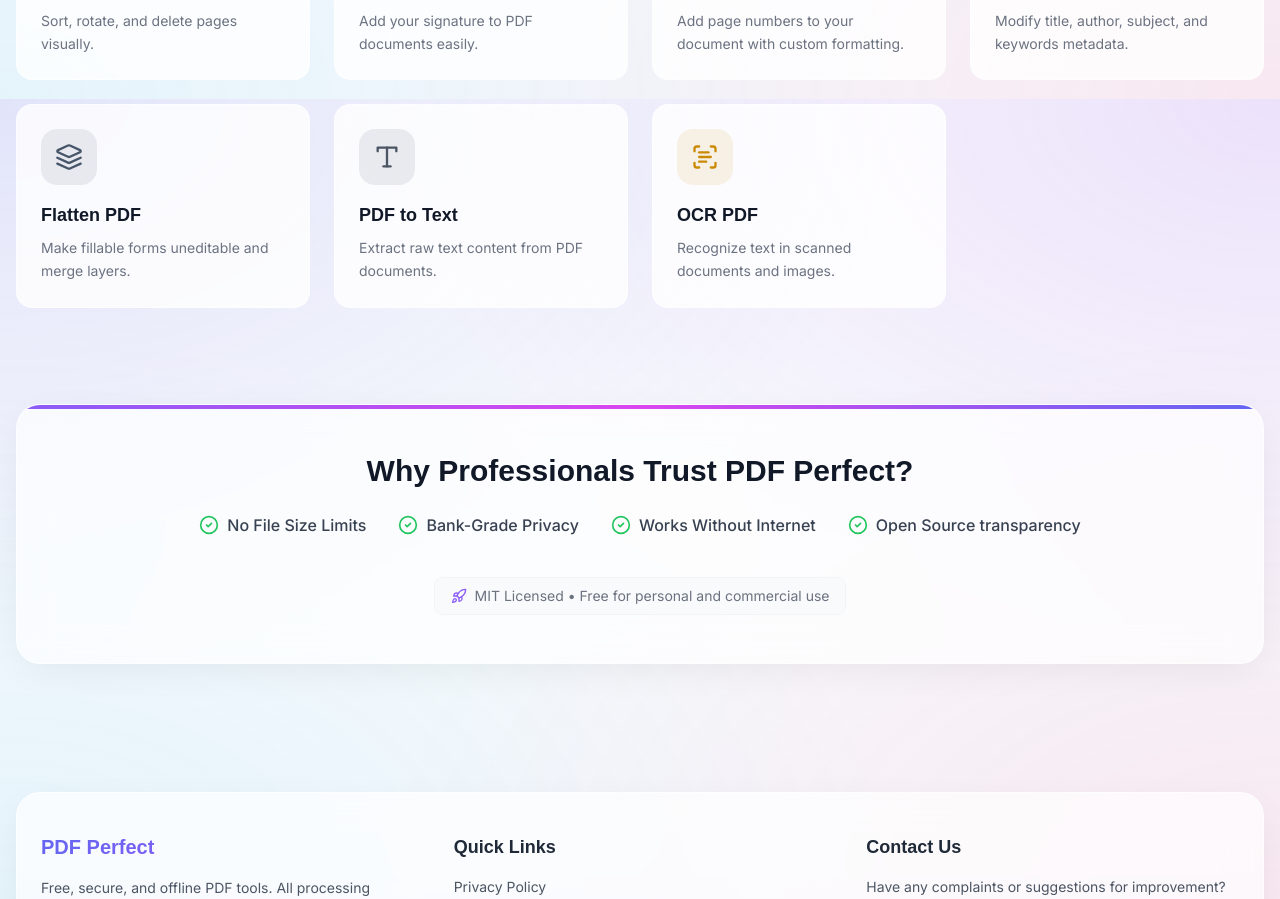
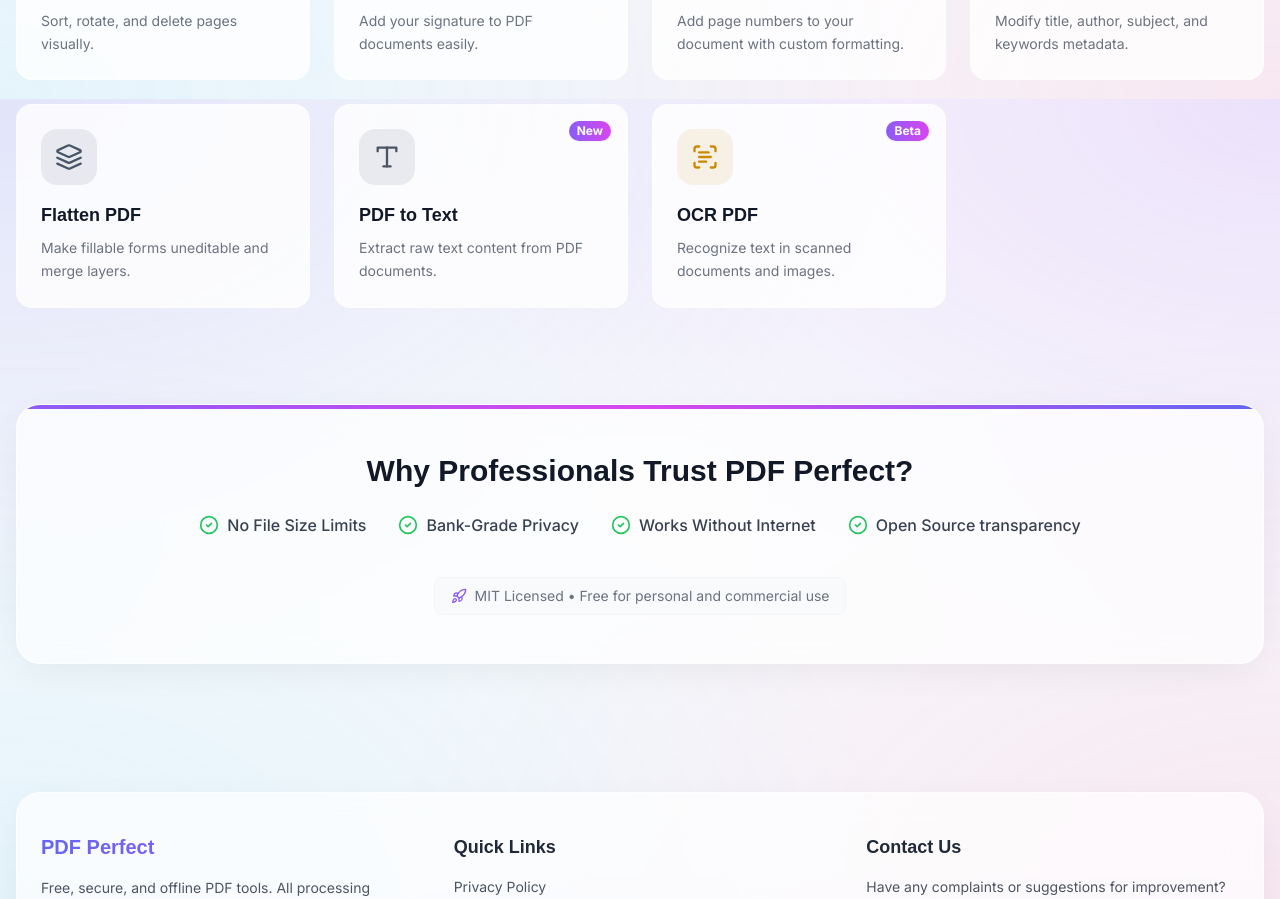
Before and after one commit to Indrajithinna/PDF-Perfect, a React (Vite) app: page / in a window 1280 px wide. Shown: the part 1501-2400 px from the top of the page. Built offline with nearby package versions, Linux system fonts and the light colour scheme; the HTML template or start-up script is replaced by a standard one.

Commit message:
feat: Highlight new and beta tools with badges on Home page

```diff
--- a/src/pages/Home.tsx
+++ b/src/pages/Home.tsx
@@ -123,14 +123,16 @@
             title: 'PDF to Text',
             description: 'Extract raw text content from PDF documents.',
             link: '/pdf-to-text',
-            iconColor: 'bg-gray-600'
+            iconColor: 'bg-gray-600',
+            badge: 'New'
         },
         {
             icon: <ScanText />,
             title: 'OCR PDF',
             description: 'Recognize text in scanned documents and images.',
             link: '/ocr',
-            iconColor: 'bg-yellow-600'
+            iconColor: 'bg-yellow-600',
+            badge: 'Beta'
         }
     ];
 
```
